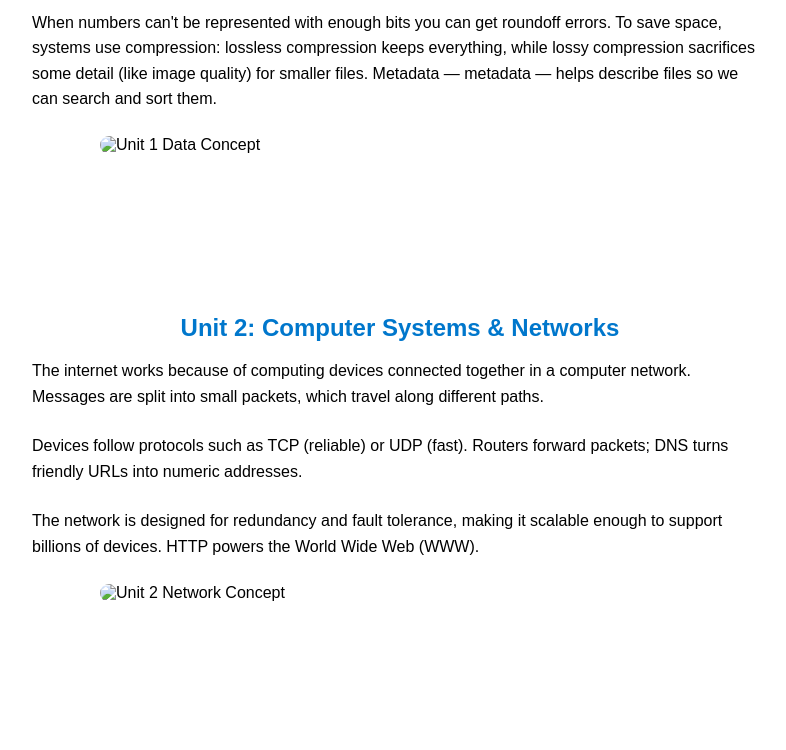
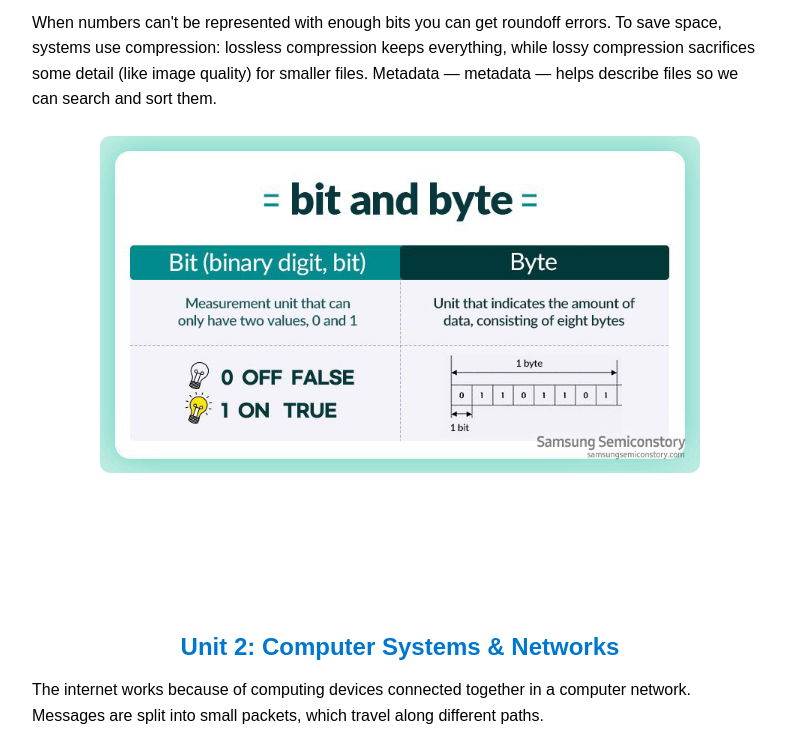
Before and after one commit to arielsmolov/Fiber-Optics-vs-Satellite-Internet, a plain HTML site: page index.html in a window 1280 px wide. Shown: the part 520-1270 px from the top of the page, without its empty margins (240-1026 px from the left). Drawn offline with Linux system fonts and the light colour scheme.

Commit message:
8th commit

```diff
--- a/index.html
+++ b/index.html
@@ -56,7 +56,7 @@
       </p>
 
       <div class="content-block">
-        <img src="unit1-placeholder.jpg" alt="Unit 1 Data Concept">
+        <img src="unit1pic.jpeg" alt="Unit 1 Data Concept">
       </div>
     </section>
 
@@ -89,7 +89,7 @@
       </p>
 
       <div class="content-block">
-        <img src="unit2-placeholder.jpg" alt="Unit 2 Network Concept">
+        <img src="unit2.jpg" alt="Unit 2 Network Concept">
       </div>
     </section>
 
```
Also changed, not shown: unit1pic.jpeg (added), unit2.jpg (added).
